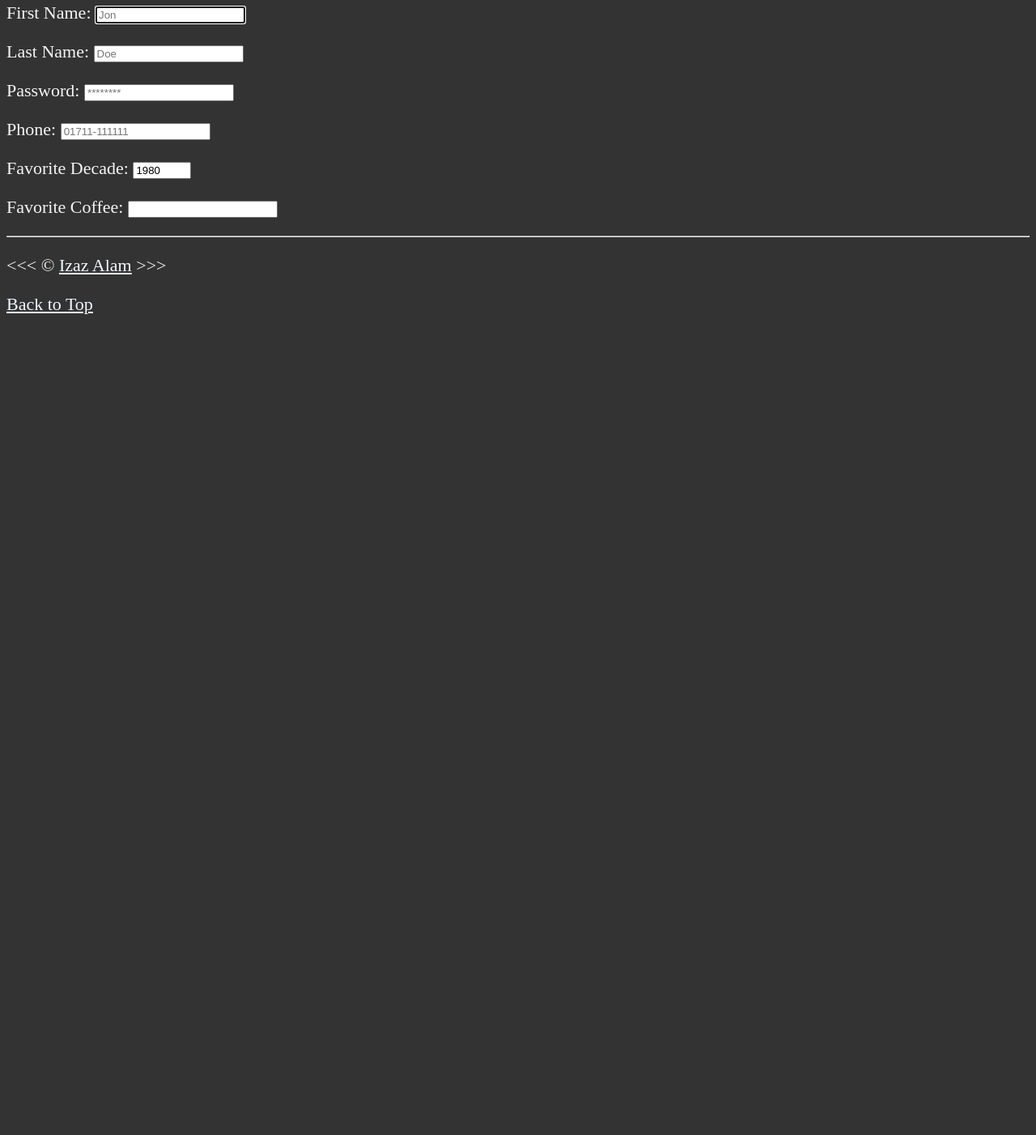
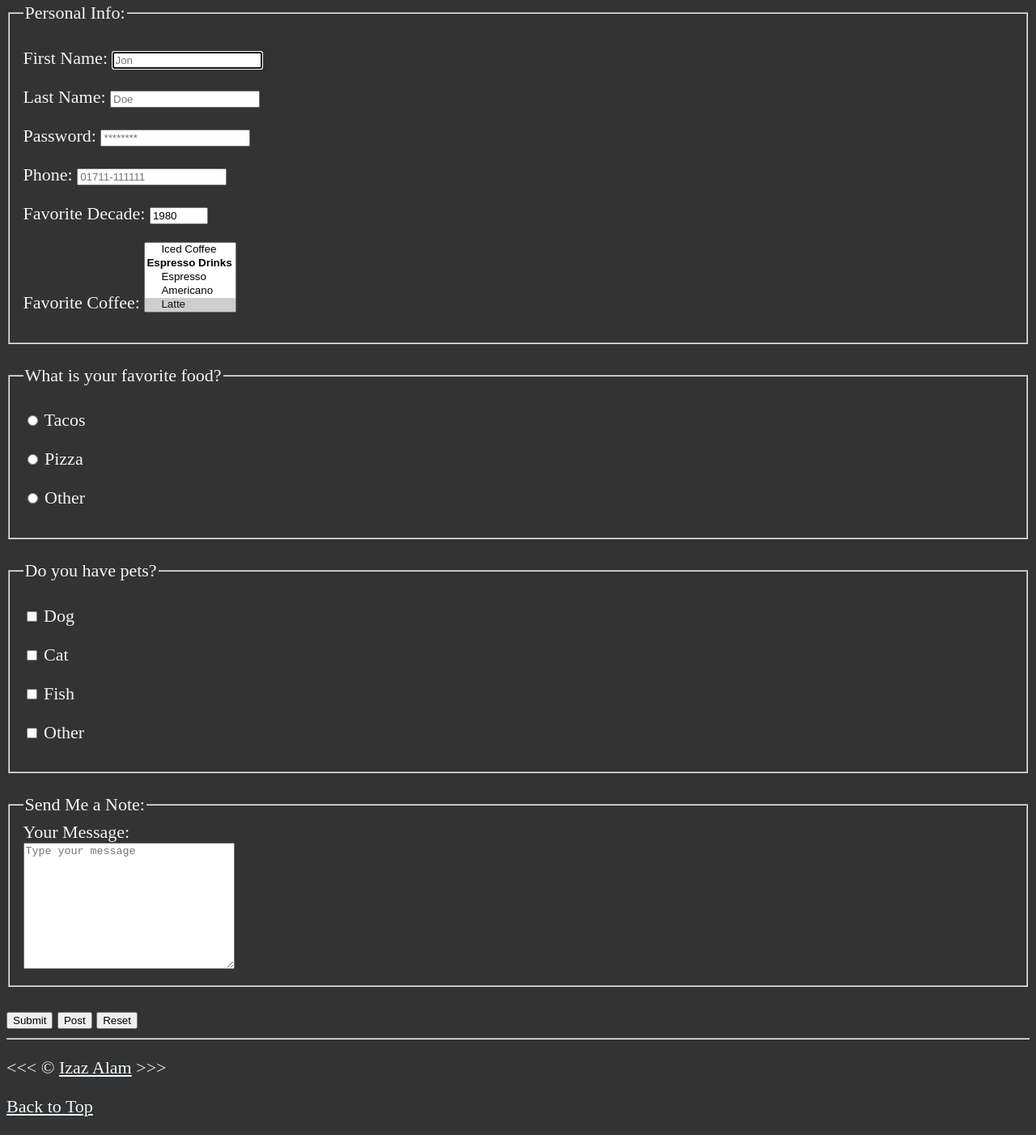
Before and after one commit to izazalamz/HTML-Basic, a plain HTML site: page Lesson 09/index.html in a window 1280 px wide. Shown: the part 2914-4316 px from the top of the page at 81% size. Before the commit the page ends 3325 px from the top, so only its background shows below. Drawn offline with Linux system fonts and the light colour scheme.

Commit message:
Finally completed Form and Validated

```diff
--- a/Lesson 09/index.html
+++ b/Lesson 09/index.html
@@ -174,6 +174,8 @@
             <p>I'd really like to hear from you!</p>
 
             <form action="https://httpbin.org/getaway" method="get">
+                <fieldset>
+                    <legend>Personal Info:</legend>
                     <p>
                         <label for="firstName">First Name:</label>
                         <input type="text" name="firstName" id="firstName" placeholder="Jon" autocomplete="on" required
@@ -196,7 +198,7 @@
                         <label for="decade">Favorite Decade:</label>
                         <input type="number" name="decade" id="decade" min="1950" max="2020" step="10" value="1980">
                     </p>
-                <!-- <p>
+                    <p>
                         <label for="coffee">Favorite Coffee:</label>
                         <select name="coffee" id="coffee" multiple size="5">
                             <optgroup label="Coffees">
@@ -212,8 +214,8 @@
                             </optgroup>
                             <option value="other">Other</option>
                         </select>
-                </p> -->
-                <p>
+                    </p>
+                    <!-- <p>
                     <label for="coffee">Favorite Coffee:</label>
                     <input type="text" name="coffee" id="coffee" list="coffee-list">
                     <datalist id="coffee-list">
@@ -224,7 +226,57 @@
                         <option value="americano">
                         <option value="other">
                     </datalist>
+                </p> -->
+                </fieldset>
+                <br>
+
+                <fieldset>
+                    <legend>What is your favorite food?</legend>
+                    <p>
+                        <input type="radio" name="food" id="tacos" value="tacos">
+                        <label for="tacos">Tacos</label>
                     </p>
+                    <p>
+                        <input type="radio" name="food" id="pizza" value="pizza">
+                        <label for="pizza">Pizza</label>
+                    </p>
+                    <p>
+                        <input type="radio" name="food" id="other" value="other">
+                        <label for="other">Other</label>
+                    </p>
+                </fieldset>
+                <br>
+                <fieldset>
+                    <legend>Do you have pets?</legend>
+                    <p>
+                        <input type="checkbox" name="pets" id="dog" value="dog">
+                        <label for="dog">Dog</label>
+                    </p>
+                    <p>
+                        <input type="checkbox" name="pets" id="cat" value="cat">
+                        <label for="cat">Cat</label>
+                    </p>
+                    <p>
+                        <input type="checkbox" name="pets" id="fish" value="fish">
+                        <label for="fish">Fish</label>
+                    </p>
+                    <p>
+                        <input type="checkbox" name="pets" id="otherpet" value="otherpet">
+                        <label for="otherpet">Other</label>
+                    </p>
+                </fieldset>
+                <br>
+                <fieldset>
+                    <legend>Send Me a Note:</legend>
+                    <label for="message">Your Message:</label>
+                    <br>
+                    <textarea name="message" id="message" cols="30" rows="10"
+                        placeholder="Type your message"></textarea>
+                </fieldset>
+                <br>
+                <button type="submit">Submit</button>
+                <button type="submit" formaction="https://httpbin.org/post">Post</button>
+                <button type="reset">Reset</button>
             </form>
         </article>
     </main>
```
Lines whose indentation alone changed are shown as unchanged.
